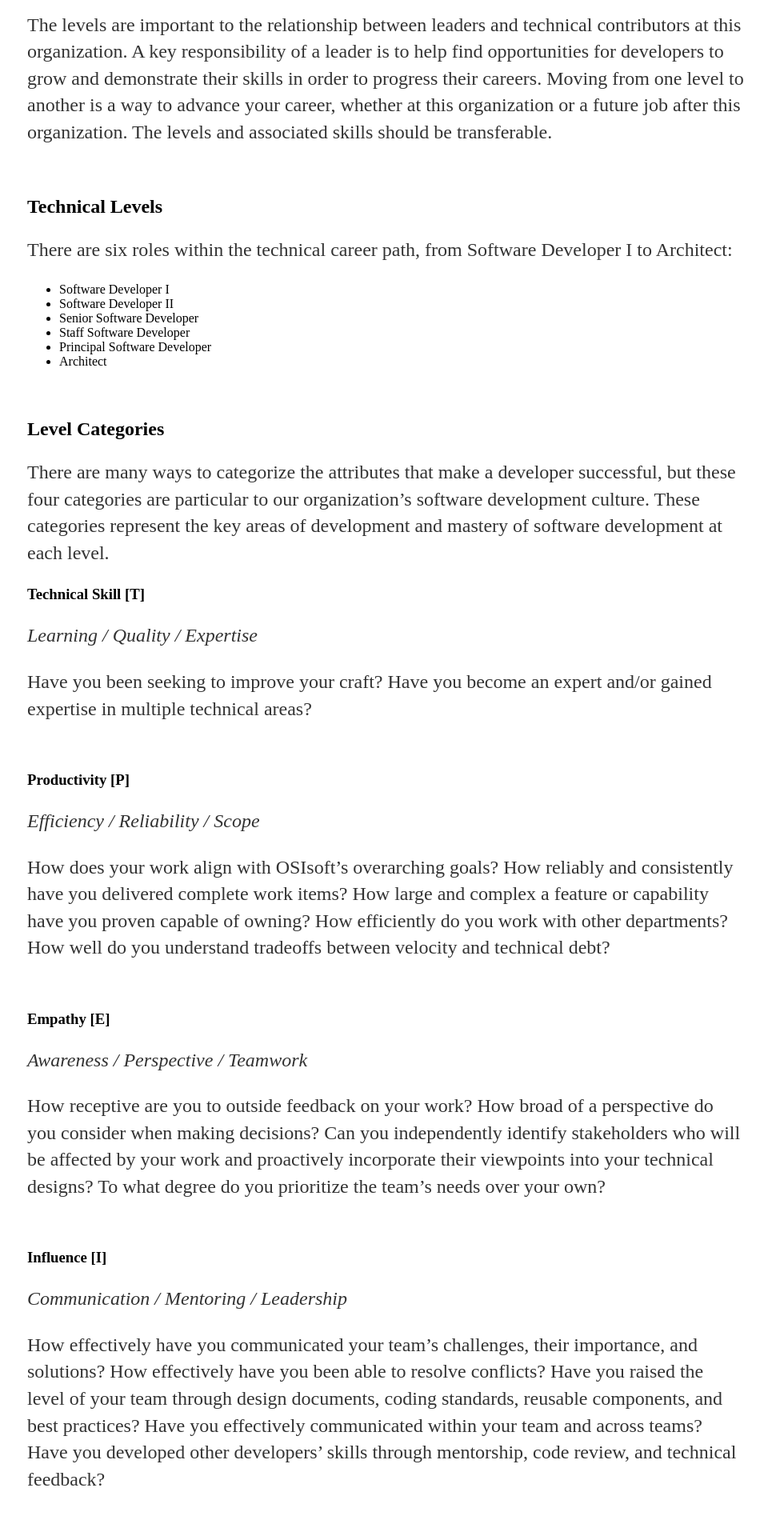
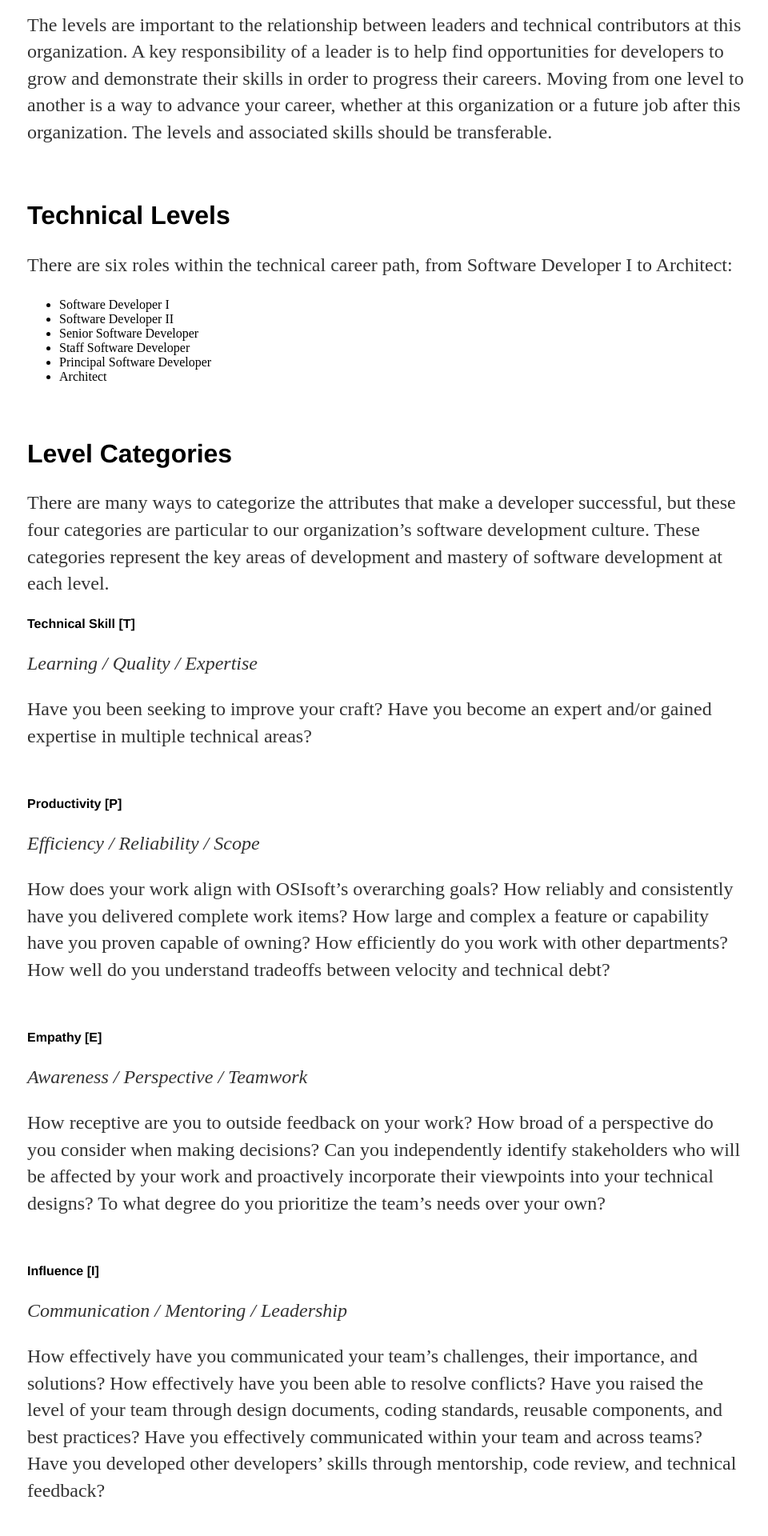
Before and after one commit to OSIEng/osieng.github.io, a Jekyll site: the page built from career/index.html, in a window 1280 px wide. Shown: the part 509-2429 px from the top of the page at 80% size, without its empty margins (158-1118 px from the left). Built offline with Jekyll 4.4.1, drawn with Linux system fonts in a browser that asks for light colours.

Commit message:
Update main.css

```diff
--- a/css/main.css
+++ b/css/main.css
@@ -23,6 +23,14 @@ h1 {
     font-size: 3em;
     font-family:'Helvetica', 'Arial', 'Sans-Serif';
 }
+h2 {
+    font-size: 2em;
+    font-family:'Helvetica', 'Arial', 'Sans-Serif';
+}
+h3 {
+    font-size: 1em;
+    font-family:'Helvetica', 'Arial', 'Sans-Serif';
+}
 p {
     font-size: 1.5em;
     line-height: 1.4em;
@@ -40,4 +48,5 @@ ul.posts {
 
 ul.posts li {
     list-style: none;
+    font-size: 1em
 }
```
